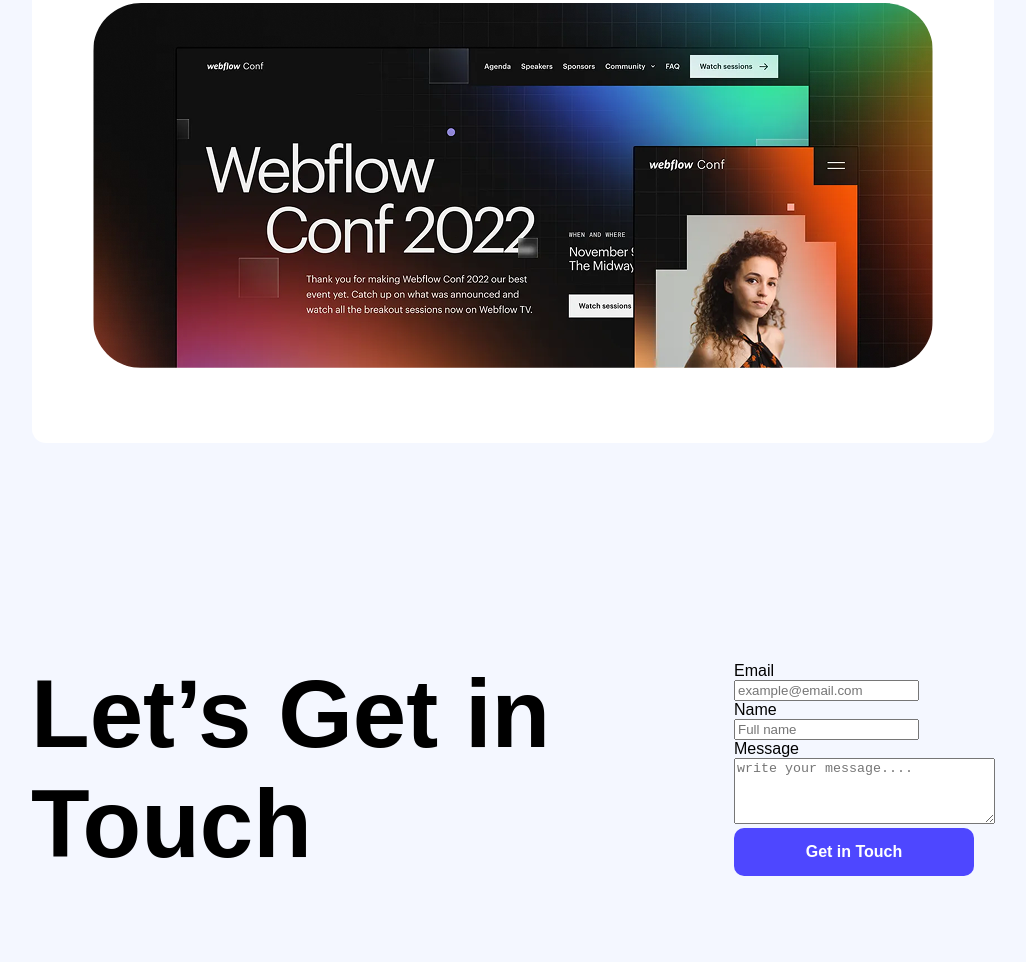
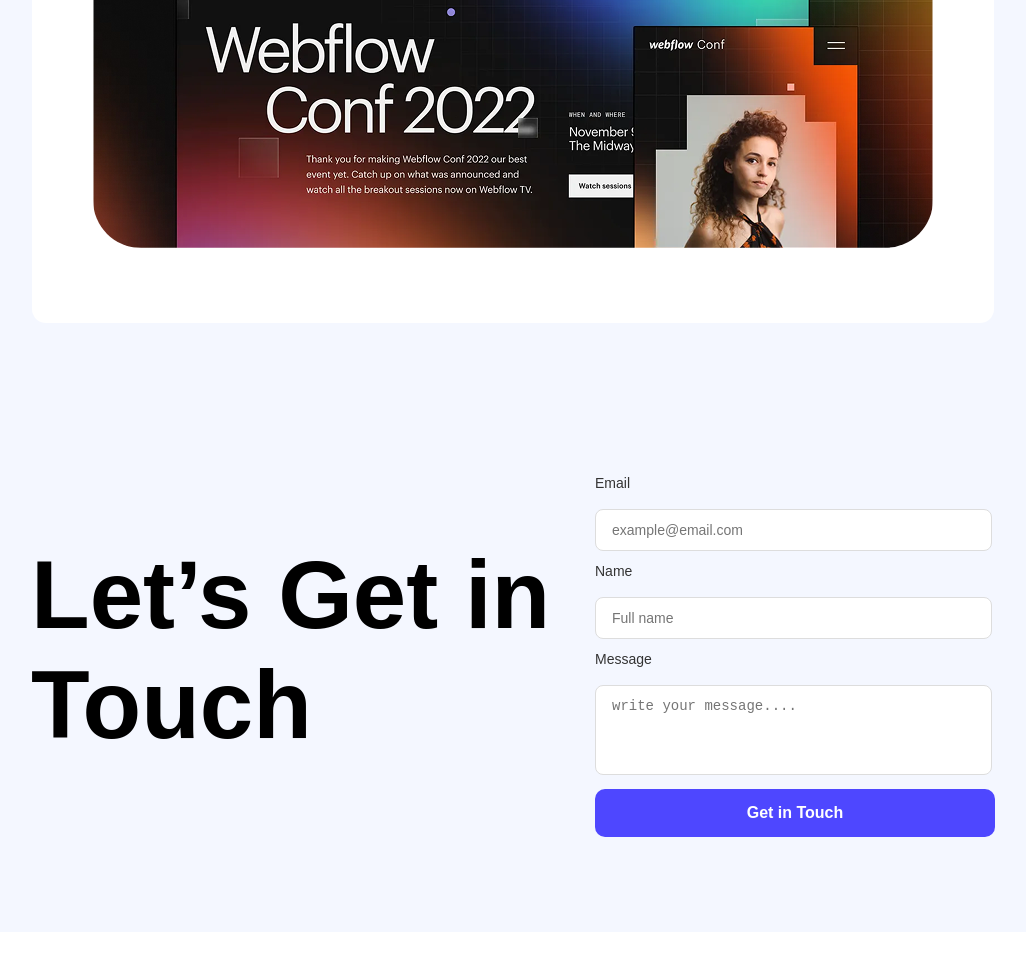
Before and after one commit to anikkumarsarker3/PH-Assignment_1, a plain HTML site: page index.html in a window 1280 px wide. Shown: the part 2673-3635 px from the top of the page, without its empty margins (127-1153 px from the left). Drawn offline with Linux system fonts and the light colour scheme.

Commit message:
motamuti final

```diff
--- a/final.css
+++ b/final.css
@@ -38,6 +38,12 @@
     border-radius: 10px;
     height: 48px;
     border: none;
+    transition: background-color 0.3s ease;
+}
+
+.button-style:hover {
+    background-color: #4d4c5f;
+    cursor: pointer;
 }
 
 .nav-title {
@@ -81,9 +87,14 @@
     justify-content: space-between;
 }
 
+.user-action-p {
+    margin-top: 5px;
+}
+
 .user-title {
     font-size: 38px;
     font-weight: bold;
+    margin-bottom: 40px
 }
 
 .sec-user {
@@ -105,6 +116,8 @@
     color: #4E47FF;
     font-size: 80px;
     font-weight: bold;
+    margin: 0;
+    justify-content: center;
 }
 
 /* .user-action-p{
@@ -147,14 +160,17 @@
 .focus-dv {
     text-align: center;
 }
+
 .msg {
     display: flex;
     justify-content: space-between;
     align-items: center;
 }
-.sec-msg{
+
+.sec-msg {
     margin: 92px 150px;
 }
+
 .msg-title {
     font-size: 64px;
     font-weight: bold;
@@ -162,9 +178,36 @@
     width: 528px;
 
 }
-.msg-box button {
-    width: 240px;
+
+
+
+label {
+    display: block;
+    margin:0;
+    font-weight: 500;
+    font-size: 14px;
+    color: #333;
+    padding-top: 12px;
 }
+
+input,
+textarea {
+    width: 363px;
+    padding: 12px 16px;
+    font-size: 14px;
+    border: 1px solid #ddd;
+    border-radius: 8px;
+    outline: none;
+    resize: none;
+}
+.btn{
+    padding: 6px;
+    margin-top:10px;
+    width: 400px;
+}
+
+
+
 .foot {
     padding: 103px 455px;
 
@@ -240,7 +283,8 @@
     font-size: 0.8rem;
     color: #aaa;
 }
-.review h1{
+
+.review h1 {
     text-align: center;
     margin-bottom: 50px;
 }
--- a/index.html
+++ b/index.html
@@ -45,7 +45,8 @@
                 <div class="user-body">
                     <div class="user-action">
                         <h1 class="user-action-h1">50K</h1>
-                        <p class="user-action-p">Active Users</p>
+                        <div class="user-action-p">Active Users</div>
+
                     </div>
                     <div class="user-action">
                         <h1 class="user-action-h1">2M+</h1>
@@ -152,8 +153,8 @@
                         <label for="">Message</label><br>
                         <textarea name="" id="" cols="30" rows="4" placeholder="write your message...."></textarea>
                     </div>
-                    <button class="button-style">Get in Touch</button>
-
+                    <button class="button-style btn">Get in Touch</button>
+                    <!-- <button type="submit" class="button-style btn submit-btn" class=">Get in Touch</button> -->
                 </div>
 
             </div>
```
